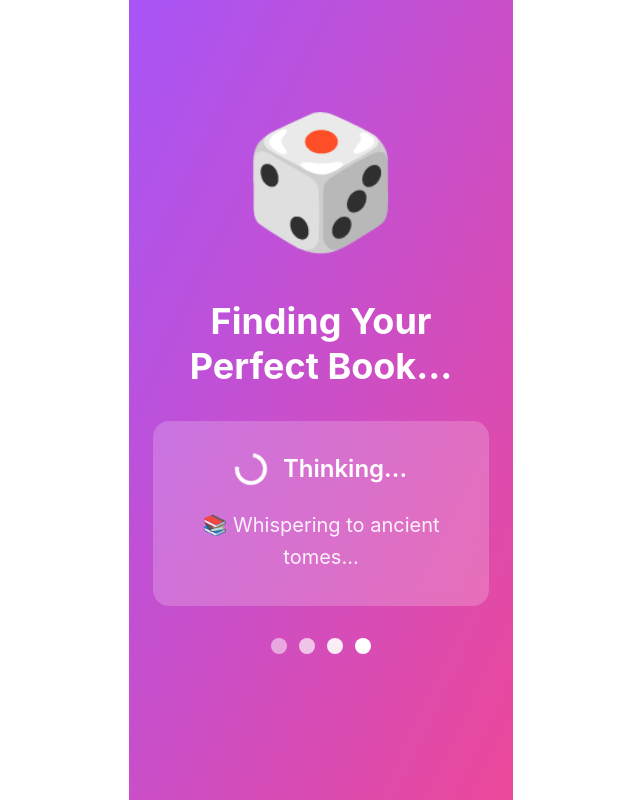
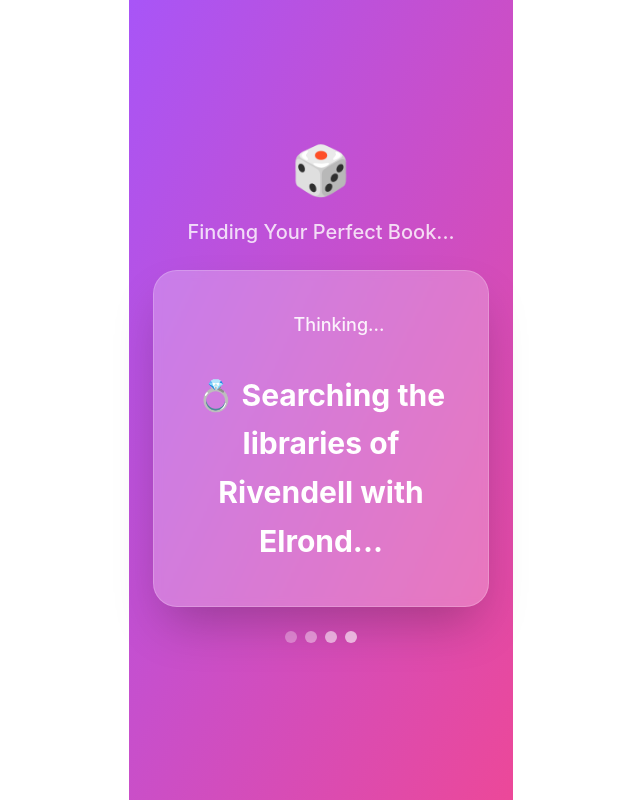
Before and after one commit to timcoe429/bookvibe, a React (Create React App) app in the folder client/: page / in a window 1280 px wide. Both pictures are taken after a click on the button "Cozy". Shown: the whole page, without its empty margins (319-959 px from the left). Built offline with nearby package versions, Linux system fonts and the light colour scheme; the HTML template or start-up script is replaced by a standard one.

Commit message:
Update App.jsx

```diff
--- a/client/src/App.jsx
+++ b/client/src/App.jsx
@@ -24,26 +24,22 @@ const BookPickerApp = () => {
   ];
 
   const thinkingMessages = [
-    "🏰 Exploring the halls of Hogwarts...",
-    "🧙‍♂️ Consulting with Gandalf about your next adventure...",
-    "🌙 Searching through moonlit libraries...",
-    "🐉 Crawling through dungeons with Donut and Carl...",
-    "📚 Whispering to ancient tomes...",
-    "✨ Casting a perfect book selection spell...",
-    "🔮 Gazing into the crystal ball of stories...",
-    "🗝️ Unlocking secret literary chambers...",
-    "🌟 Following shooting stars to hidden tales...",
-    "🦋 Chasing book fairies through enchanted shelves...",
-    "🎭 Consulting the dramatic spirits of great authors...",
-    "🌊 Diving deep into oceans of prose...",
-    "🍄 Discovering books in magical mushroom circles...",
-    "🦉 Getting recommendations from wise old owls...",
-    "🎪 Asking the circus of characters for advice...",
-    "🌈 Following rainbows to pots of golden stories...",
-    "🗿 Deciphering ancient reading runes...",
-    "🎨 Painting the perfect literary landscape...",
-    "🎭 Interviewing fictional characters about their favorites...",
-    "🔥 Warming up by the fireplace of great literature..."
+    "🏰 Consulting with Hermione in the Hogwarts library...",
+    "🧙‍♂️ Asking Gandalf for his reading recommendations...",
+    "🐉 Crawling through dungeons with Dungeon Crawler Carl...",
+    "🚪 Opening magical doors with Cassie from The Book of Doors...",
+    "💍 Searching the libraries of Rivendell with Elrond...",
+    "⚡ Checking Harry's booklist for Defense Against Dark Arts...",
+    "🦅 Flying with Fawkes to find the perfect tale...",
+    "🗡️ Raiding Smaug's treasure hoard for hidden stories...",
+    "🧝‍♀️ Getting book suggestions from Galadriel's wisdom...",
+    "🐲 Following Carl and Princess Donut through the dungeon...",
+    "📖 Rifling through Tom Riddle's diary collection...",
+    "🚪 Stepping through mysterious doors to new worlds...",
+    "🏔️ Climbing Mount Doom to find the ultimate story...",
+    "🦉 Asking Hedwig to deliver the perfect book...",
+    "🌙 Wandering the Forbidden Forest for magical tales...",
+    "🔮 Peering into Palantír for glimpses of great stories..."
   ];
 
   // Load user data on component mount
@@ -557,31 +553,31 @@ const BookPickerApp = () => {
 
   const ThinkingScreen = () => (
     <div className="min-h-screen bg-gradient-to-br from-purple-500 to-pink-500 p-6 flex flex-col justify-center">
-      <div className="text-center text-white space-y-8">
-        {/* Giant dice and title */}
-        <div className="space-y-6">
-          <div className="text-9xl animate-bounce">🎲</div>
-          <h2 className="text-4xl font-bold leading-tight">Finding Your Perfect Book...</h2>
+      <div className="text-center text-white space-y-6">
+        {/* Smaller dice and title at top */}
+        <div className="space-y-3">
+          <div className="text-5xl animate-bounce">🎲</div>
+          <h2 className="text-xl font-medium opacity-80">Finding Your Perfect Book...</h2>
         </div>
 
-        {/* Thinking status and message */}
-        <div className="bg-white bg-opacity-20 rounded-2xl p-8 backdrop-blur-sm max-w-md mx-auto">
-          <div className="flex items-center justify-center mb-6">
-            <div className="w-8 h-8 border-4 border-white border-t-transparent rounded-full animate-spin mr-4"></div>
-            <span className="text-2xl font-semibold">Thinking...</span>
+        {/* BIG MAIN FOCUS: The thinking message */}
+        <div className="bg-white bg-opacity-25 rounded-3xl p-10 backdrop-blur-sm mx-auto shadow-2xl border border-white border-opacity-20">
+          <div className="flex items-center justify-center mb-8">
+            <div className="w-6 h-6 border-3 border-white border-t-transparent rounded-full animate-spin mr-3"></div>
+            <span className="text-lg font-medium opacity-90">Thinking...</span>
           </div>
 
-          <p className="text-xl opacity-90 min-h-[3rem] transition-all duration-300 leading-relaxed">
+          <p className="text-3xl font-bold min-h-[4rem] transition-all duration-500 leading-relaxed">
             {thinkingMessage}
           </p>
         </div>
 
-        {/* Animated dots */}
-        <div className="flex justify-center space-x-3">
+        {/* Smaller animated dots */}
+        <div className="flex justify-center space-x-2 mt-8">
           {[...Array(4)].map((_, i) => (
             <div
               key={i}
-              className="w-4 h-4 bg-white rounded-full animate-pulse"
+              className="w-3 h-3 bg-white bg-opacity-60 rounded-full animate-pulse"
               style={{ animationDelay: `${i * 0.3}s` }}
             />
           ))}
```
